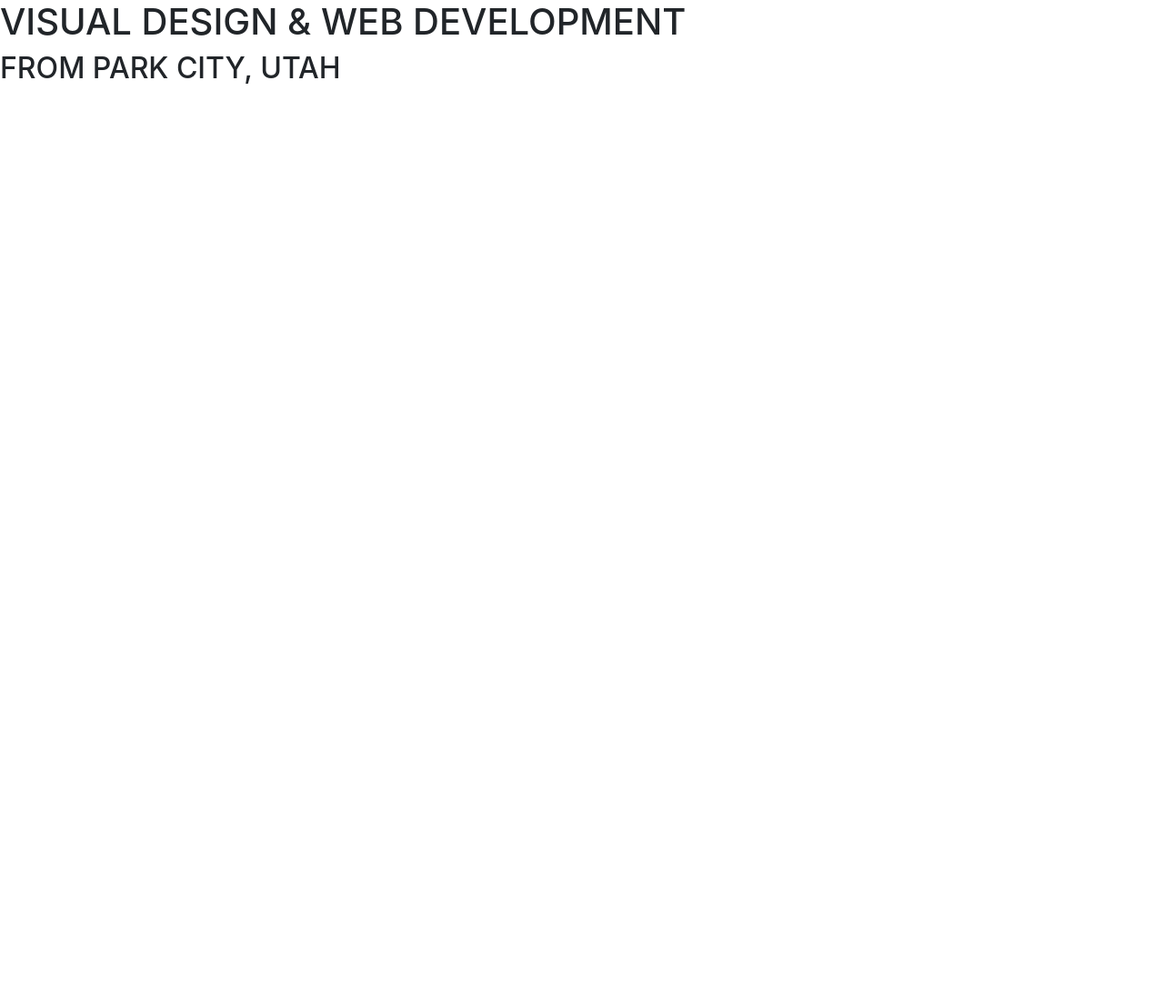
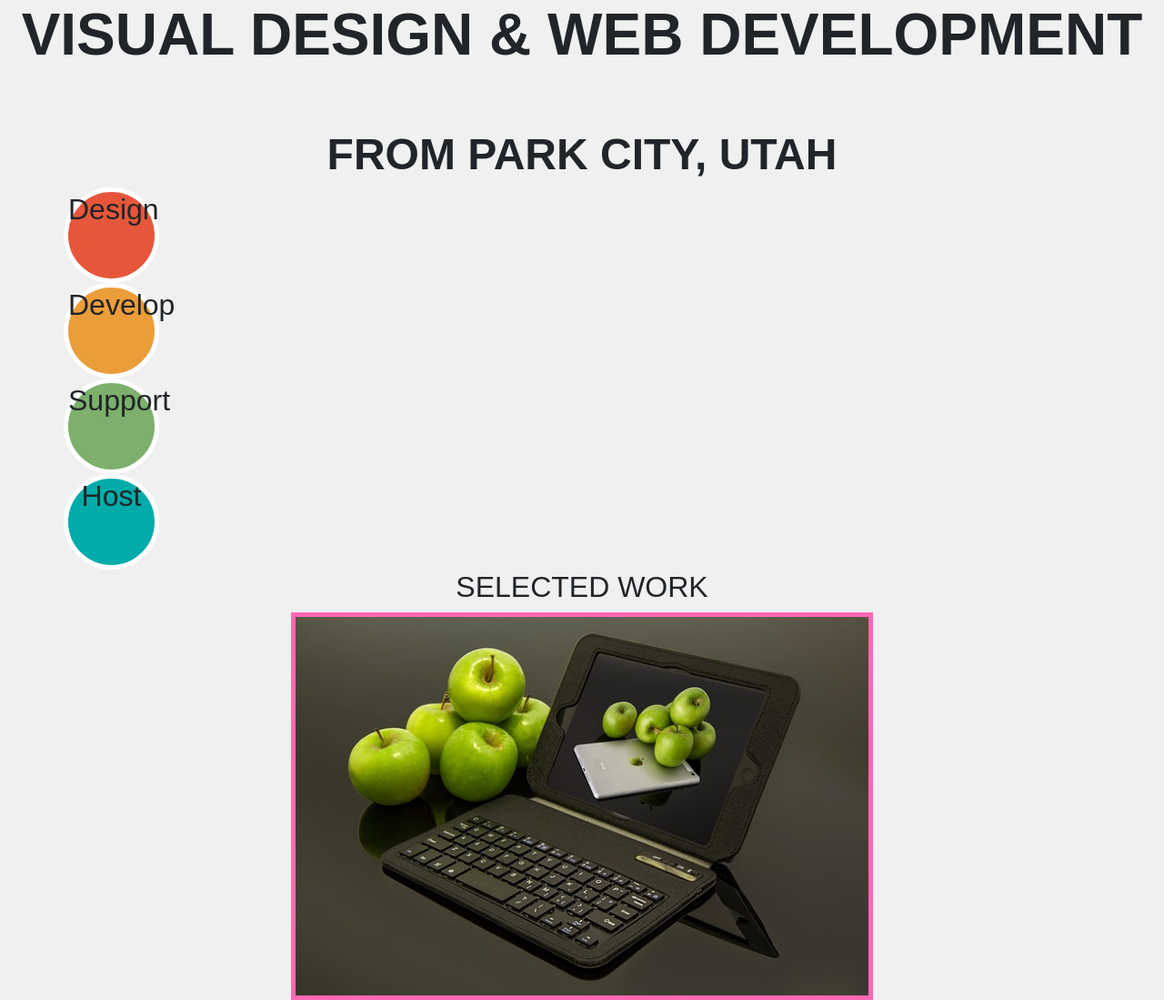
Before and after one commit to joseph-luke-neptune/code-design-project, a plain HTML site: page index.html in a window 1280 px wide. Shown: the whole page at 91% size. Before the commit the page ends 800 px from the top, so only its background shows below. Drawn offline with nearby package versions, Linux system fonts and the light colour scheme.

Commit message:
lunch pass

```diff
--- a/index.html
+++ b/index.html
@@ -13,31 +13,32 @@
 <h2>FROM PARK CITY, UTAH</h2>
 
 
-
-<main class="row">
-    <div class="col-6 mx-3">
-        <span class="test1 rounded-circle">
+<main class="container">
+    <div class="row">
+        <span class="button1 rounded-circle">
+            <h4>Design</h4>
         </span>
     </div>
-    <div class=" col-6 mx-3">
-        <span class="test2 rounded-circle">
+    <div class="row">
+        <span class="button2 rounded-circle">
+            <h4>Develop</h4>
         </span>
     </div>
-    <div class="col-6 mx-3">
-        <span class="test3 rounded-circle">
+    <div class="row">
+        <span class="button3 rounded-circle">
+            <h4>Support</h4>
         </span>
     </div>
-    <div class="col-6 mx-3">
-        <span class="test4 rounded-circle">
+    <div class="row">
+        <span class="button4 rounded-circle">
+            <h4>Host</h4>
         </span>
     </div>
 </main>
 
+<h4>SELECTED WORK</h4>
 
-
-
-
-
+<img src="images/apple-ipad.jpg" height="426" width="640"/>
 
 
 <script src="https://code.jquery.com/jquery-3.5.1.slim.min.js" integrity="sha384-DfXdz2htPH0lsSSs5nCTpuj/zy4C+OGpamoFVy38MVBnE+IbbVYUew+OrCXaRkfj" crossorigin="anonymous"></script>
--- a/main.css
+++ b/main.css
@@ -1,5 +1,3 @@
-@media only screen and (max-width: 576px) {
-
 body {
     background: #f0f0f0;
     font-family: 'Anton', sans-serif;
@@ -9,39 +7,65 @@
 h1 {
     font-size: 64px;
     margin-bottom: 1em;
+    font-weight: bold;
 }
 
 h2 {
     font-size: 48px;
+    font-weight: bold;
 }
 
-    .test1 {
+h3 {
+    font-size: 40px;
+}
+
+h4 {
+    font-size: 32px;
+    /*padding-bottom: 1em;*/
+}
+
+h5{
+    font-size: 28px;
+}
+
+img {
+    /*border-color: #E6E6E6;*/
+    border: solid 5px hotpink;
+}
+.button1 {
     width: 105px;
     height: 105px;
     background-color: #E6563B;
     border: 5px solid white;
 }
 
-    .test2 {
+.button2 {
     width: 105px;
     height: 105px;
     background-color: #EB9D3A;
     border: 5px solid white;
 }
 
-    .test3 {
+.button3 {
     width: 105px;
     height: 105px;
     background-color: #7CB06C;
     border: 5px solid white;
 }
 
-    .test4 {
+.button4 {
     width: 105px;
     height: 105px;
     background-color: #00ABA9;
     border: 5px solid white;
 }
+
+@media only screen and (max-width: 576px) {
+
+
+
+
+
 
 
 }
```
Lines whose indentation alone changed are shown as unchanged.
